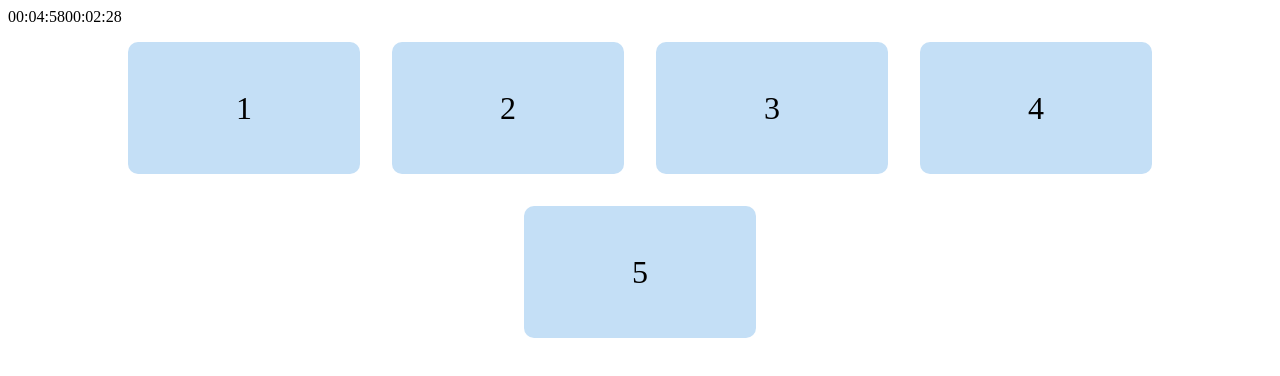
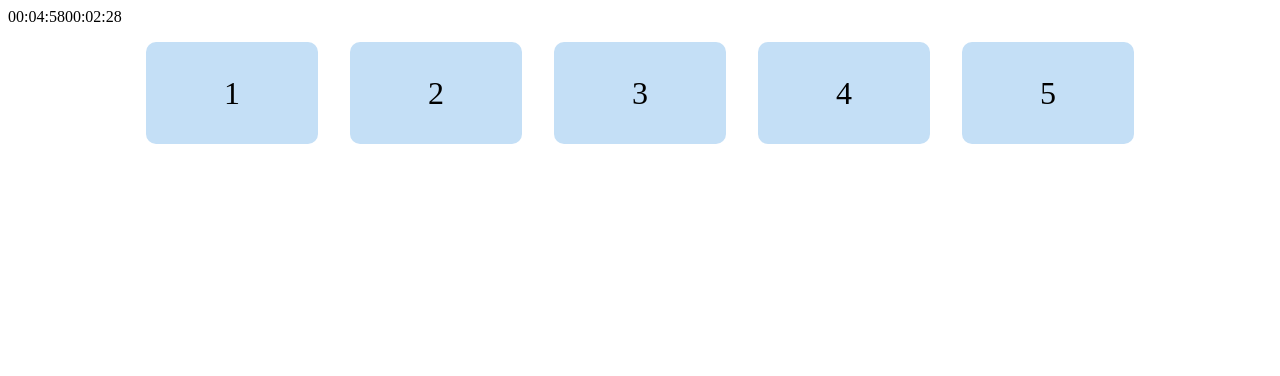
Before and after one commit to SammyAbukmeil/brainstation-lecture-timer, a Next.js app: page / in a window 1280 px wide. Both pictures are taken after typing "5", "5" into the empty fields and a click on the button "Start". Shown: the top 376 px of the page. Built offline with nearby package versions, Linux system fonts and the light colour scheme.

Commit message:
make slides smaller

```diff
--- a/components/LectureSlide/LectureSlides.module.scss
+++ b/components/LectureSlide/LectureSlides.module.scss
@@ -2,8 +2,8 @@
   margin: 1rem;
   padding: 1rem;
   background-color: rgb(196, 223, 246);
-  width: 200px;
-  height: 100px;
+  width: 140px;
+  height: 70px;
   text-align: center;
   border-radius: 10px;
   display: flex;
```
